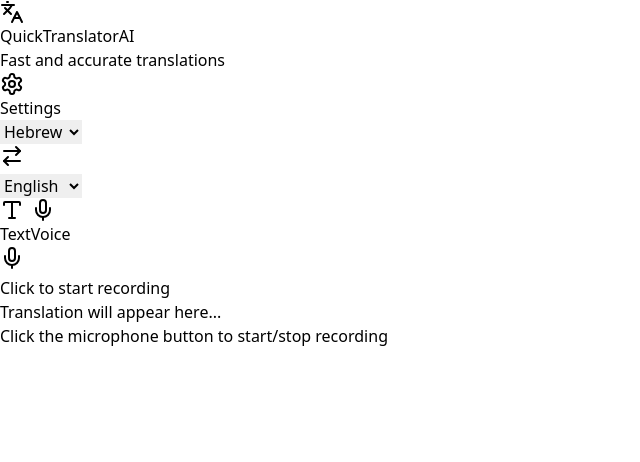
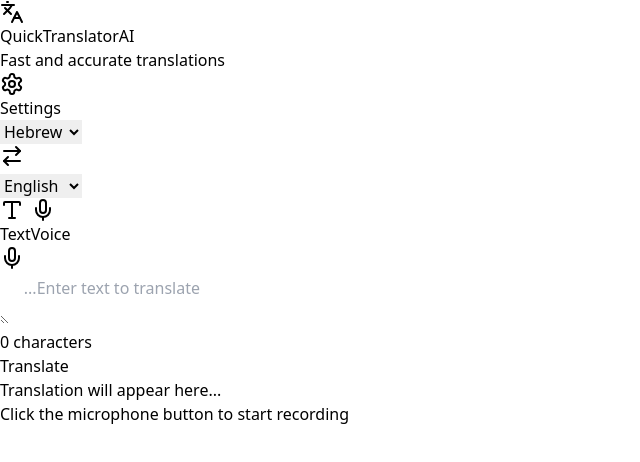
Before and after one commit to Aviv943/quick-translator-ai, a React (Vite) app in the folder quick-translator-ai/: page / in a window 1280 px wide. Both pictures are taken after a click on the button "Voice". Shown: the top 462 px of the page, without its empty margins (0-640 px from the left). Built offline with nearby package versions, Linux system fonts and the light colour scheme.

Commit message:
Refactor input type selector and add audio visualizer.

```diff
--- a/quick-translator-ai/src/components/TranslationInterface.jsx
+++ b/quick-translator-ai/src/components/TranslationInterface.jsx
@@ -251,7 +251,7 @@ const TranslationInterface = () => {
   return (
       <div className="min-h-screen bg-gradient-to-b from-gray-50 to-white p-4">
         <div className="max-w-3xl mx-auto">
-          {/* Header */}
+          {/* Header - Same as before */}
           <div className="flex items-center justify-between mb-8 px-2">
             <div className="flex items-center gap-3">
               <div className="bg-blue-600 rounded-xl p-2">
@@ -273,7 +273,7 @@ const TranslationInterface = () => {
 
           {/* Main translation interface */}
           <div className="bg-white rounded-xl shadow-lg border border-gray-200 overflow-hidden">
-            {/* Language selection bar */}
+            {/* Language selection bar - Same as before */}
             <div className="flex items-center justify-between px-6 py-4 border-b border-gray-200 bg-gray-50">
               <div className="flex items-center gap-2 flex-1">
                 <select
@@ -308,13 +308,11 @@ const TranslationInterface = () => {
               </div>
             </div>
 
-            {/* Input type selector */}
-            <div className="flex justify-center gap-2 py-4 border-b border-gray-200">
+            {/* Input type selector and Recording button */}
+            <div className="flex justify-between items-center px-6 py-4 border-b border-gray-200">
+              <div className="flex gap-2">
                 <button
-                  onClick={() => {
-                    setInputMode('text');
-                    setShowEditableTranscription(false);
-                  }}
+                    onClick={() => setInputMode('text')}
                     className={`px-4 py-2 rounded-lg flex items-center gap-2 ${
                         inputMode === 'text' ? 'bg-blue-600 text-white' : 'bg-gray-100 text-gray-600'
                     }`}
@@ -333,14 +331,36 @@ const TranslationInterface = () => {
                 </button>
               </div>
 
-            {/* Input area */}
+              {/* Recording button and status */}
+              {inputMode === 'voice' && (
+                  <div className="flex items-center gap-4">
+                    <button
+                        onClick={isRecording ? stopRecording : startRecording}
+                        className={`p-3 rounded-full ${
+                            isRecording ? 'bg-red-500 hover:bg-red-600' : 'bg-blue-600 hover:bg-blue-700'
+                        } text-white transition-colors shadow-lg hover:shadow-xl transform hover:-translate-y-0.5`}
+                        disabled={!!recordingError}
+                    >
+                      {isRecording ? (
+                          <Square className="w-5 h-5" />
+                      ) : (
+                          <Mic className="w-5 h-5" />
+                      )}
+                    </button>
+                    {isRecording && (
+                        <span className="text-sm text-red-500 animate-pulse">Recording...</span>
+                    )}
+                  </div>
+              )}
+            </div>
+
+            {/* Input area with visualizer */}
             <div className="p-6 border-b border-gray-200">
-              {inputMode === 'text' || showEditableTranscription ? (
               <div>
               <textarea
                   value={inputText}
                   onChange={(e) => setInputText(e.target.value)}
-                    placeholder={showEditableTranscription ? "Edit transcribed text..." : "Enter text to translate..."}
+                  placeholder="Enter text to translate..."
                   dir={isRTL ? 'rtl' : 'ltr'}
                   className={`w-full h-48 resize-none bg-transparent placeholder-gray-400 focus:outline-none ${
                       isRTL ? 'text-right' : 'text-left'
@@ -352,12 +372,27 @@ const TranslationInterface = () => {
                     }
                   }}
               />
+
+                {/* Audio visualizer */}
+                {audioStream && (
+                    <div className="mt-2 w-full flex justify-center">
+                      <AudioVisualizer audioStream={audioStream} />
+                    </div>
+                )}
+
+                {/* Error message */}
+                {recordingError && (
+                    <div className="mt-2 text-red-500 text-center px-4 py-2 bg-red-50 rounded-lg">
+                      {recordingError}
+                    </div>
+                )}
+
                 <div className="mt-4 flex flex-col items-center gap-2">
                   <div className="text-sm text-gray-400">
                     {inputText.length} characters
                   </div>
                   <div className="flex gap-2">
-                        {showEditableTranscription && inputMode === 'voice' && (
+                    {showEditableTranscription && (
                         <button
                             onClick={() => {
                               setInputText('');
@@ -365,7 +400,7 @@ const TranslationInterface = () => {
                             }}
                             className="px-8 py-2.5 bg-gray-600 text-white rounded-lg hover:bg-gray-700 transition-all flex items-center gap-2 font-medium"
                         >
-                              Back to Recording
+                          Clear Text
                         </button>
                     )}
                     <button
@@ -373,54 +408,14 @@ const TranslationInterface = () => {
                         className="px-8 py-2.5 bg-blue-600 text-white rounded-lg hover:bg-blue-700 transition-all disabled:opacity-50 flex items-center gap-2 font-medium"
                         disabled={isTranslating || !inputText.trim() || !settings.apiKey}
                     >
-                          {isTranslating ? 'Translating...' : (showEditableTranscription ? 'Translate Edited Text' : 'Translate')}
+                      {isTranslating ? 'Translating...' : 'Translate'}
                     </button>
                   </div>
                 </div>
               </div>
-              ) : (
-                  <div className="flex flex-col items-center justify-center space-y-8">
-                    <button
-                        onClick={isRecording ? stopRecording : startRecording}
-                        className={`p-6 rounded-full ${
-                            isRecording ? 'bg-red-500 hover:bg-red-600' : 'bg-blue-600 hover:bg-blue-700'
-                        } text-white transition-colors shadow-lg hover:shadow-xl transform hover:-translate-y-0.5`}
-                        disabled={!!recordingError}
-                    >
-                      {isRecording ? (
-                          <Square className="w-8 h-8" />
-                      ) : (
-                          <Mic className="w-8 h-8" />
-                      )}
-                    </button>
-
-                    {audioStream && (
-                        <div className="w-full max-w-md flex justify-center">
-                          <AudioVisualizer audioStream={audioStream} />
-                        </div>
-                    )}
-
-                    {recordingError && (
-                        <div className="text-red-500 text-center px-4 py-2 bg-red-50 rounded-lg">
-                          {recordingError}
-                        </div>
-                    )}
-
-                    <div className="flex flex-col items-center space-y-2">
-                      <p className="text-gray-600 text-lg">
-                        {isRecording ? 'Click to stop recording' : 'Click to start recording'}
-                      </p>
-                      {settings.editTranscriptionBeforeTranslate && (
-                          <p className="text-sm text-gray-500 max-w-sm text-center px-4">
-                            You will be able to edit the transcribed text before translation
-                          </p>
-                      )}
-                    </div>
-                  </div>
-              )}
             </div>
 
-            {/* Output area */}
+            {/* Output area - Same as before */}
             <div className="p-6 bg-gray-50">
               {isTranslating ? (
                   <div className="flex items-center justify-center h-32">
@@ -454,7 +449,7 @@ const TranslationInterface = () => {
             </div>
           </div>
 
-          {/* Settings Modal */}
+          {/* Settings Modal - Same as before */}
           {showSettings && (
               <div className="fixed inset-0 bg-black bg-opacity-50 flex items-center justify-center backdrop-blur-sm">
                 <div className="bg-white rounded-xl p-6 w-full max-w-md shadow-xl">
@@ -562,7 +557,10 @@ const TranslationInterface = () => {
           <div className="text-center text-gray-500 text-sm mt-4">
             {inputMode === 'text' ?
                 'Press Enter or click Translate to start translation' :
-                'Click the microphone button to start/stop recording'}
+                isRecording ?
+                    'Recording in progress... Click the red button to stop' :
+                    'Click the microphone button to start recording'
+            }
           </div>
         </div>
       </div>
```
Lines whose indentation alone changed are shown as unchanged.
